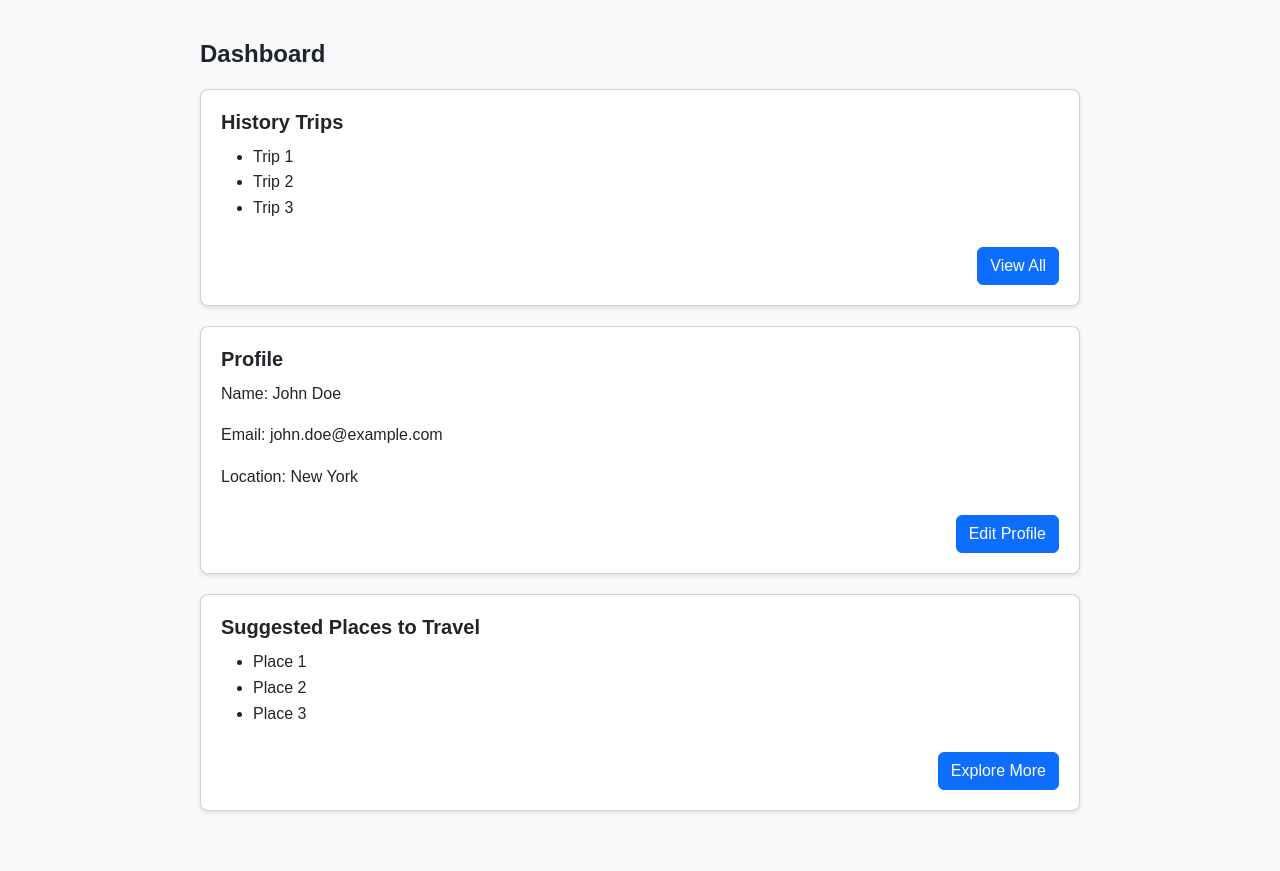
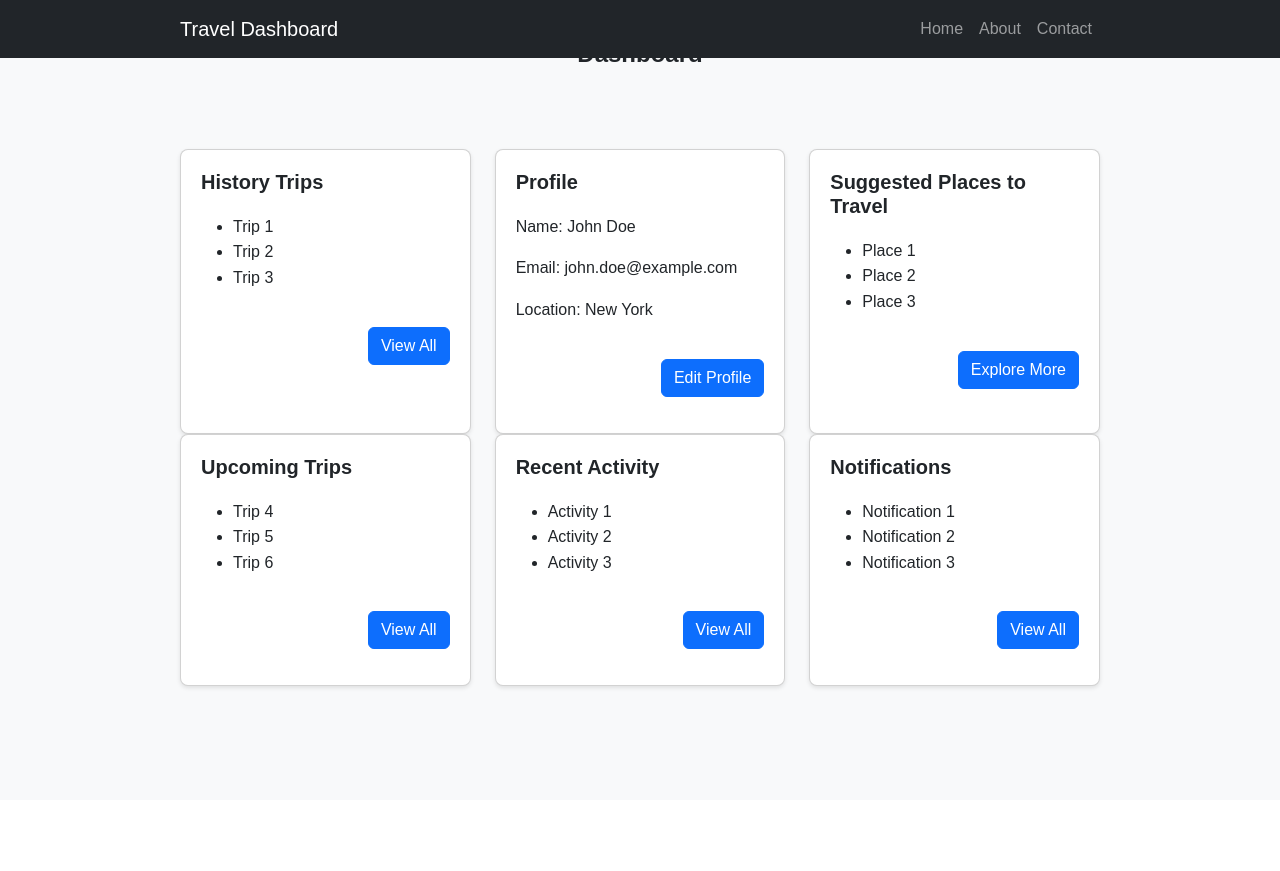
Before and after one commit to ei-accerly/Hackathon, a Django app: page /dashboard in a window 1280 px wide. After the commit the page ends 690 px from the top, so only its background shows below. Run offline with Django 4.2, Linux system fonts and the light colour scheme; some libraries are stand-ins or nearby versions.

Commit message:
edit in placeView

```diff
--- a/templates/dashboardPage.html
+++ b/templates/dashboardPage.html
@@ -9,36 +9,39 @@
       font-size: 16px;
       line-height: 1.6;
       background-color: #f8f9fa;
+      padding-top: 40px;
     }
 
     .container {
       max-width: 960px;
       margin: 0 auto;
-      padding: 40px;
+      padding: 0 20px;
     }
 
     h2 {
-      margin-bottom: 20px;
+      margin-bottom: 30px;
       font-size: 24px;
       font-weight: bold;
+      text-align: center;
     }
 
     .card {
-      margin-bottom: 20px;
+      height: 100%;
       padding: 20px;
       background-color: #fff;
       box-shadow: 0 2px 4px rgba(0, 0, 0, 0.1);
       border-radius: 8px;
+      margin-bottom: 1rem;
     }
 
     .card-title {
       font-size: 20px;
       font-weight: bold;
-      margin-bottom: 10px;
+      margin-bottom: 20px;
     }
 
     .card-text {
-      margin-bottom: 10px;
+      margin-bottom: 20px;
     }
 
     .button-container {
@@ -49,13 +52,47 @@
     .button {
       margin-left: 10px;
     }
+
+    .section-title {
+      font-size: 18px;
+      font-weight: bold;
+      margin-bottom: 10px;
+    }
+
+    .section-content {
+      margin-bottom: 20px;
+    }
   </style>
 </head>
 <body>
+  <nav class="navbar navbar-expand-lg navbar-dark bg-dark fixed-top">
     <div class="container">
-    <h2>Dashboard</h2>
+      <a class="navbar-brand" href="#">Travel Dashboard</a>
+      <button class="navbar-toggler" type="button" data-bs-toggle="collapse" data-bs-target="#navbarNav" aria-controls="navbarNav" aria-expanded="false" aria-label="Toggle navigation">
+        <span class="navbar-toggler-icon"></span>
+      </button>
+      <div class="collapse navbar-collapse" id="navbarNav">
+        <ul class="navbar-nav ms-auto">
+          <li class="nav-item">
+            <a class="nav-link" href="#">Home</a>
+          </li>
+          <li class="nav-item">
+            <a class="nav-link" href="#">About</a>
+          </li>
+          <li class="nav-item">
+            <a class="nav-link" href="#">Contact</a>
+          </li>
+        </ul>
+      </div>
+    </div>
+  </nav>
 
-    <div class="card">
+  <div class="container">
+    <h2 style="margin-bottom: 5rem;">Dashboard</h2>
+
+    <div class="row">
+      <div class="col-md-4">
+        <div class="card h-100">
           <h3 class="card-title">History Trips</h3>
           <div class="card-text">
             <ul>
@@ -68,8 +105,9 @@
             <a href="history-trips" class="btn btn-primary button">View All</a>
           </div>
         </div>
-
-    <div class="card">
+      </div>
+      <div class="col-md-4">
+        <div class="card h-100">
           <h3 class="card-title">Profile</h3>
           <div class="card-text">
             <p>Name: John Doe</p>
@@ -80,8 +118,9 @@
             <a href="edit-profile" class="btn btn-primary button">Edit Profile</a>
           </div>
         </div>
-
-    <div class="card">
+      </div>
+      <div class="col-md-4">
+        <div class="card h-100">
           <h3 class="card-title">Suggested Places to Travel</h3>
           <div class="card-text">
             <ul>
@@ -95,6 +134,56 @@
           </div>
         </div>
       </div>
+    </div>
+
+    <div class="row">
+      <div class="col-md-4">
+        <div class="card h-100">
+          <h3 class="card-title">Upcoming Trips</h3>
+          <div class="card-text">
+            <ul>
+              <li>Trip 4</li>
+              <li>Trip 5</li>
+              <li>Trip 6</li>
+            </ul>
+          </div>
+          <div class="button-container">
+            <a href="upcoming-trips" class="btn btn-primary button">View All</a>
+          </div>
+        </div>
+      </div>
+      <div class="col-md-4">
+        <div class="card h-100">
+          <h3 class="card-title">Recent Activity</h3>
+          <div class="card-text">
+            <ul>
+              <li>Activity 1</li>
+              <li>Activity 2</li>
+              <li>Activity 3</li>
+            </ul>
+          </div>
+          <div class="button-container">
+            <a href="recent-activity" class="btn btn-primary button">View All</a>
+          </div>
+        </div>
+      </div>
+      <div class="col-md-4">
+        <div class="card h-100">
+          <h3 class="card-title">Notifications</h3>
+          <div class="card-text">
+            <ul>
+              <li>Notification 1</li>
+              <li>Notification 2</li>
+              <li>Notification 3</li>
+            </ul>
+          </div>
+          <div class="button-container">
+            <a href="notifications" class="btn btn-primary button">View All</a>
+          </div>
+        </div>
+      </div>
+    </div>
+  </div>
 
   <script src="https://cdnjs.cloudflare.com/ajax/libs/bootstrap/5.3.0/js/bootstrap.bundle.min.js"></script>
 </body>
```
Lines whose indentation alone changed are shown as unchanged.
